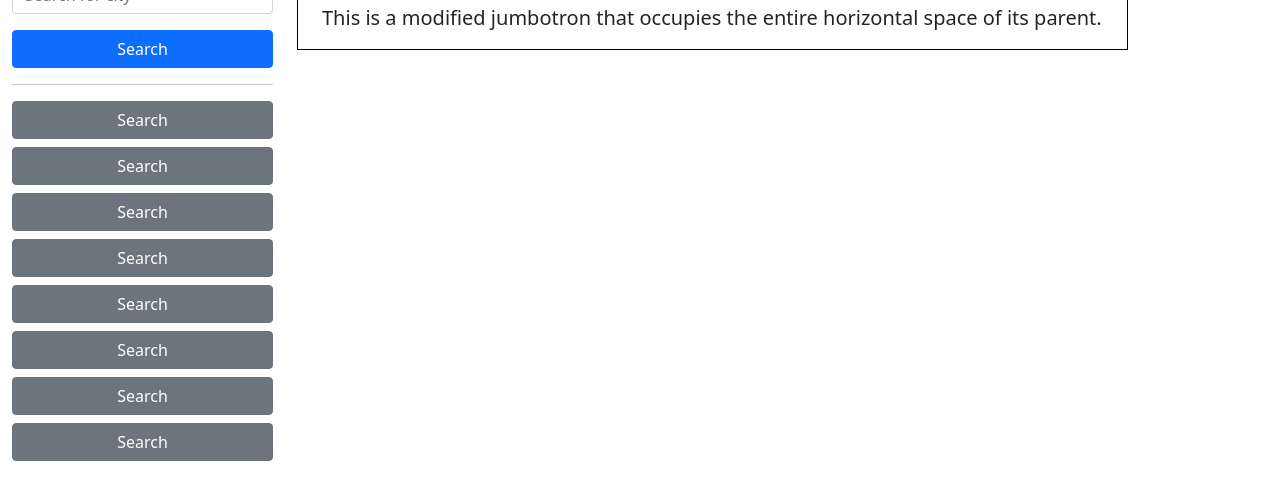
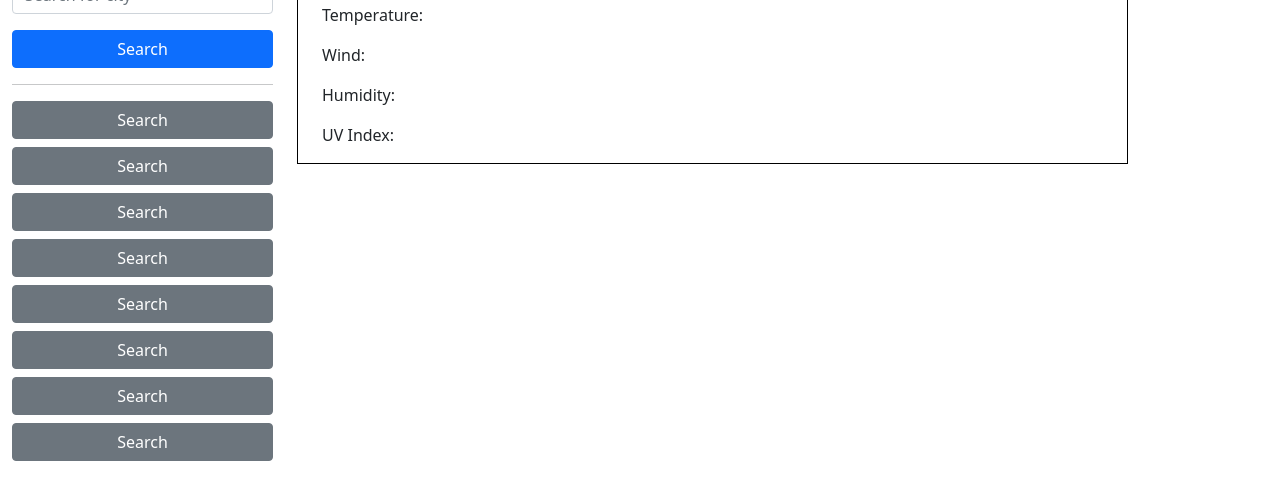
Before and after one commit to rikrds32/Weather-Dashboard-app-, a plain HTML site: page index.html in a window 1280 px wide. Shown: the part 158-658 px from the top of the page. Drawn offline with nearby package versions, Linux system fonts and the light colour scheme.

Commit message:
add metrics to jumbotron

```diff
--- a/index.html
+++ b/index.html
@@ -42,7 +42,12 @@
                 <div class="jumbotron jumbotron-fluid">
                     <div class="container">
                       <h2 class="display-6">Atlanta (06/07/2021)</h2>
-                      <p class="lead">This is a modified jumbotron that occupies the entire horizontal space of its parent.</p>
+                      <!-- this are the metrics to jombotron -->
+                      <p>Temperature:</p>
+                      <p>Wind:</p>
+                      <p>Humidity:</p>
+                      <p>UV Index:</p>
+
                     </div>
                   </div>
 
```
